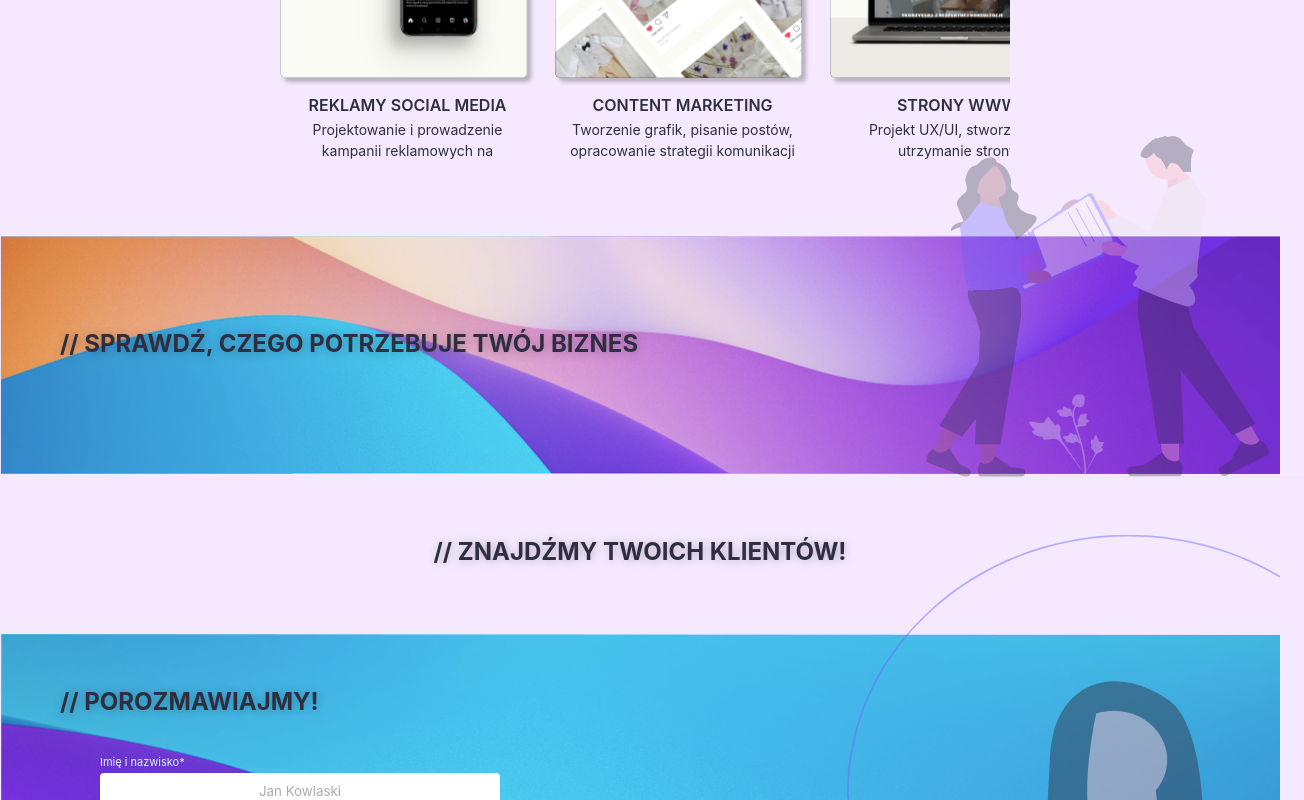
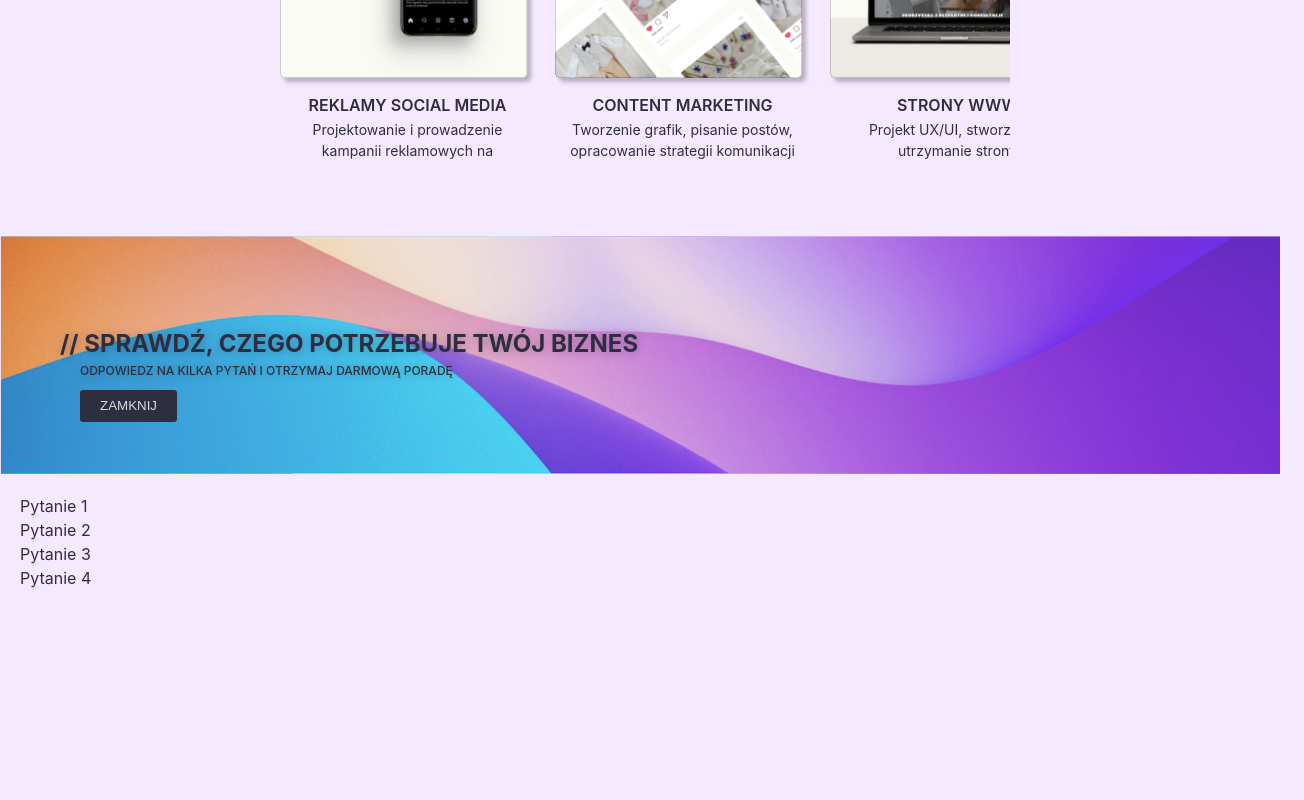
Before and after one commit to OrJaku/ew-marketing, a React (Vite) app: page / in a window 1280 px wide. Shown: the part 540-1340 px from the top of the page, 1304 px wide, since content can reach past the window. Built offline with nearby package versions, Linux system fonts and the light colour scheme.

Commit message:
Added base Quiz component

```diff
--- a/src/components/MiddleBanner/MiddleBanner.jsx
+++ b/src/components/MiddleBanner/MiddleBanner.jsx
@@ -1,10 +1,12 @@
-import React from 'react'
+import React, { useState } from 'react'
 import styles from './MiddleBanner.module.css'
+import Quiz from './Quiz'
 
 import middleBanner from '../../assets/middleBanner.png'
 import imagePeople from '../../assets/middleImage.svg'
 
 const MiddleBanner = ({ middleBannerRef }) => {
+    const [quizIsOpen, setQuizIsOpen] = useState(true)
     return (
         <div className={styles.container}>
             <div
@@ -14,13 +16,29 @@ const MiddleBanner = ({ middleBannerRef }) => {
                 className={styles.banner}>
                 <div
                     className={`banner-text ${styles.htext}`}>
-                // SPRAWDŹ, CZEGO POTRZEBUJE TWÓJ BIZNES
+                    <div>
+                    // SPRAWDŹ, CZEGO POTRZEBUJE TWÓJ BIZNES
+                    </div>
+                    <div className={styles.description}>
+                        <div className={styles.ltext}>
+                            Odpowiedz na kilka pytań i otrzymaj darmową poradę
+                        </div>
+                        <button
+                            onClick={() => setQuizIsOpen(!quizIsOpen)}
+                            type='button'
+                            className={styles.button}
+                            >{quizIsOpen? "Zamknij": "Zaczynamy!"}
+                        </button>
+                    </div>
                 </div>
 
             </div>
-            <img
+            {/* <img
                 className={styles.peopleimg}
-                src={imagePeople} alt="img" />
+                src={imagePeople} alt="img" /> */}
+            <div className={quizIsOpen? [styles.quiz_container ,styles.qc_active].join(' '): styles.quiz_container}>
+                <Quiz />
+            </div>
         </div>
     )
 }
--- a/src/components/MiddleBanner/MiddleBanner.module.css
+++ b/src/components/MiddleBanner/MiddleBanner.module.css
@@ -13,12 +13,43 @@
     top: -100px;
     left: 70%;
     opacity: 0.45;
+    z-index: 1;
 }
 
 .htext {
     padding-left: 60px;
     padding-top: 90px;
 }
+
+.ltext {
+    font-size: 0.75rem;
+    font-weight: 500;
+}
+
+.description {
+    padding-left: 20px;
+}
+
+.button {
+    align-items: center;
+    margin-top: 10px;
+}
+
+.quiz_container {
+    overflow: hidden;
+    padding: 0px 20px;
+    margin-top: 20px;
+    height: 0px;
+    transition: height 1s ease-in-out;
+}
+
+.qc_active {
+    height: 300px;
+
+    /* transition: margin-bottom 1.5s;  */
+
+}
+
 
 @media screen and (max-width: 1250px) {
     .peopleimg {
@@ -33,7 +64,7 @@
 
     .htext {
         margin-right: 70px;
-        padding-top: 5rem
+        padding-top: 3rem
     }
 
 }
--- /dev/null
+++ b/src/components/MiddleBanner/Quiz.jsx
@@ -0,0 +1,18 @@
+import React from 'react'
+
+import styles from './Quiz.module.css'
+
+
+const Quiz = () => {
+    return (
+        <div className={styles.questions}>
+            <div>Pytanie 1</div>
+            <div>Pytanie 2</div>
+            <div>Pytanie 3</div>
+            <div>Pytanie 4</div>
+
+        </div>
+    )
+}
+
+export default Quiz
--- /dev/null
+++ b/src/components/MiddleBanner/Quiz.module.css
@@ -0,0 +1,3 @@
+.questions {
+    color: var(--nav-color);
+}
--- a/src/index.css
+++ b/src/index.css
@@ -57,7 +57,7 @@ textarea::placeholder {
 }
 
 button {
-  padding: 7px 20px;
+  padding: 6px 20px;
   text-transform: uppercase;
   border: unset;
   border-radius: 3px;
```
